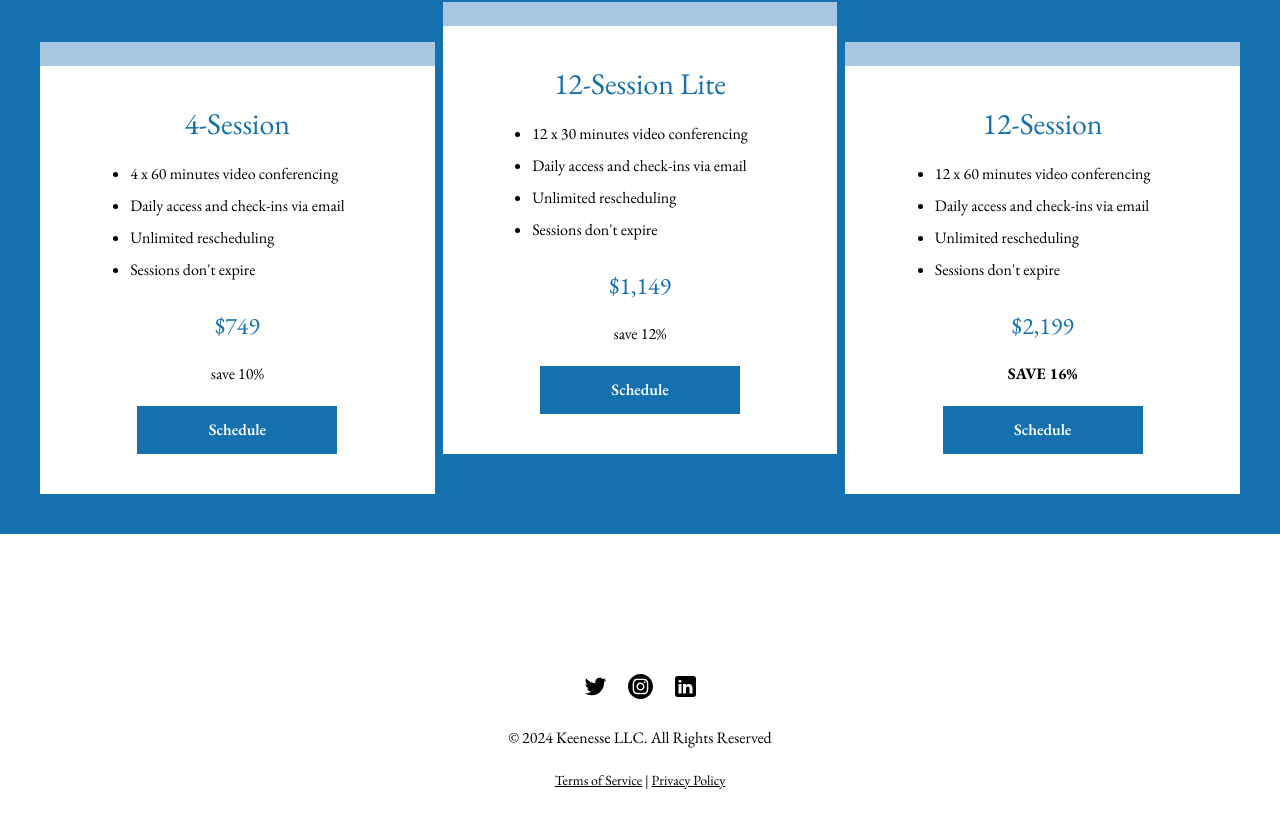
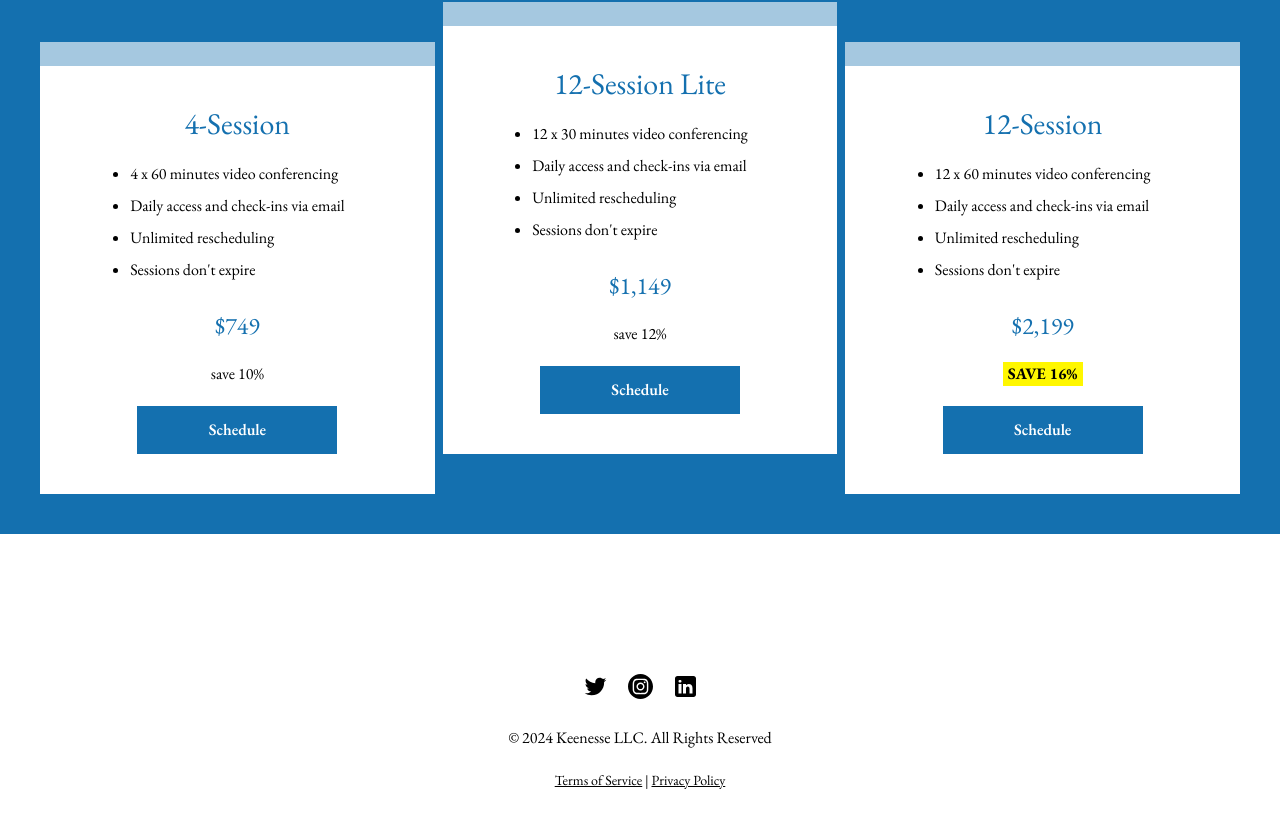
Before and after one commit to ybot1122/keenesse, a Next.js app: page /appointments in a window 1280 px wide. Shown: the part 1409-2237 px from the top of the page. Built offline with nearby package versions, Linux system fonts and the light colour scheme.

Commit message:
Featured

```diff
--- a/app/appointments/Tabs.tsx
+++ b/app/appointments/Tabs.tsx
@@ -116,7 +116,7 @@ const Packages = () => {
         bg="white"
         price="$1,149"
         highlight={"save 12%"}
-        highlightLevel={2}
+        highlightLevel={1}
       />
       <BuyCard
         details={[
@@ -135,7 +135,7 @@ const Packages = () => {
         indented={true}
         bg="white"
         highlight={"SAVE 16%"}
-        highlightLevel={3}
+        highlightLevel={2}
       />
     </div>
   );
--- a/components/BuyCard.tsx
+++ b/components/BuyCard.tsx
@@ -19,14 +19,13 @@ export default function BuyCard({
   label?: string;
   details: string[];
   highlight?: string;
-  highlightLevel?: 1 | 2 | 3;
+  highlightLevel?: 1 | 2;
 }) {
-  let highlightClass = "";
+  let highlightClass = "mx-auto w-[80px] ";
   if (highlightLevel === 1) {
-    highlightClass = "bg-yellow";
+    highlightClass += "";
   } else if (highlightLevel === 2) {
-  } else if (highlightLevel === 3) {
-    highlightClass = "font-bold";
+    highlightClass += "font-bold bg-yellow";
   }
 
   return (
--- a/tailwind.config.ts
+++ b/tailwind.config.ts
@@ -20,6 +20,7 @@ const config: Config = {
       errorBg: "#ce2c30",
       buyAccent: "#a5c8e0",
       black: "#000000",
+      yellow: "#FFF700",
     },
     animation: {
       slideIn: "300ms 1 alternate slidein",
```
